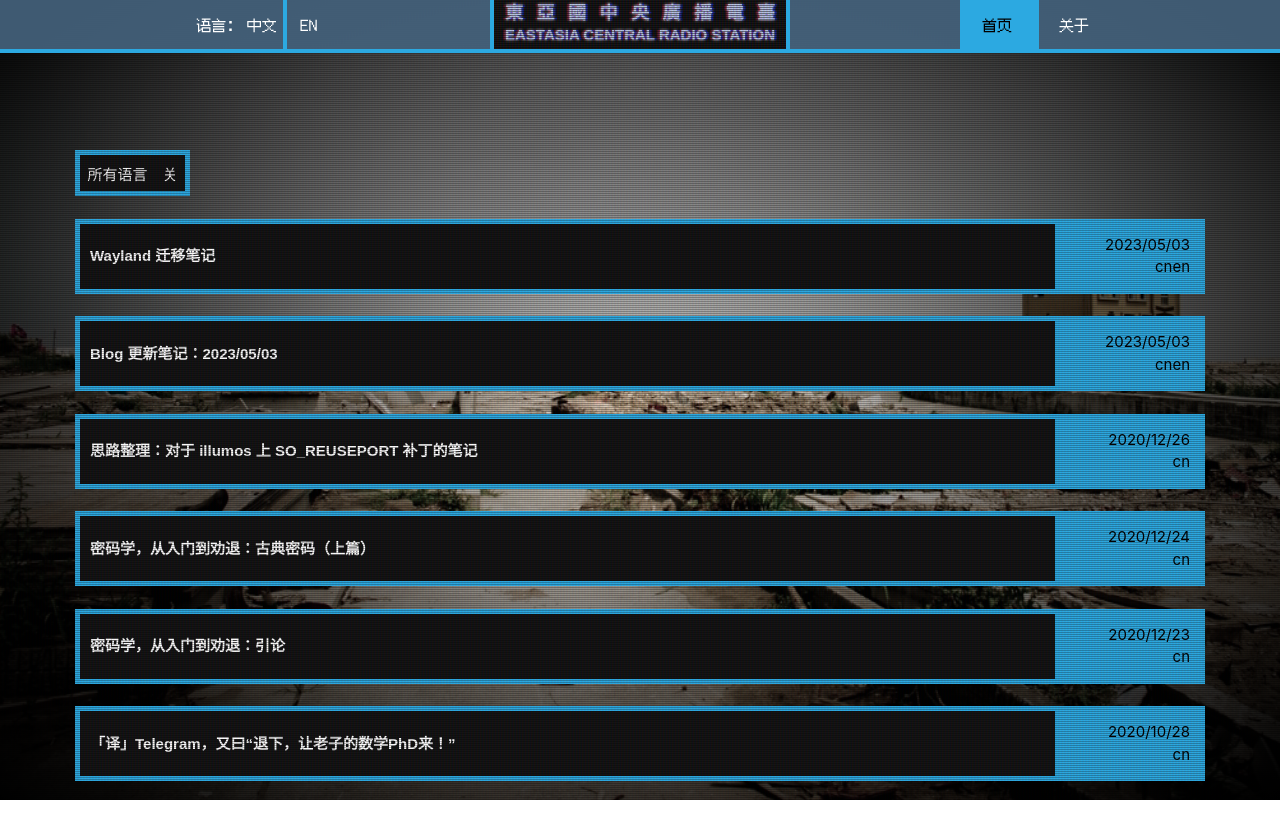
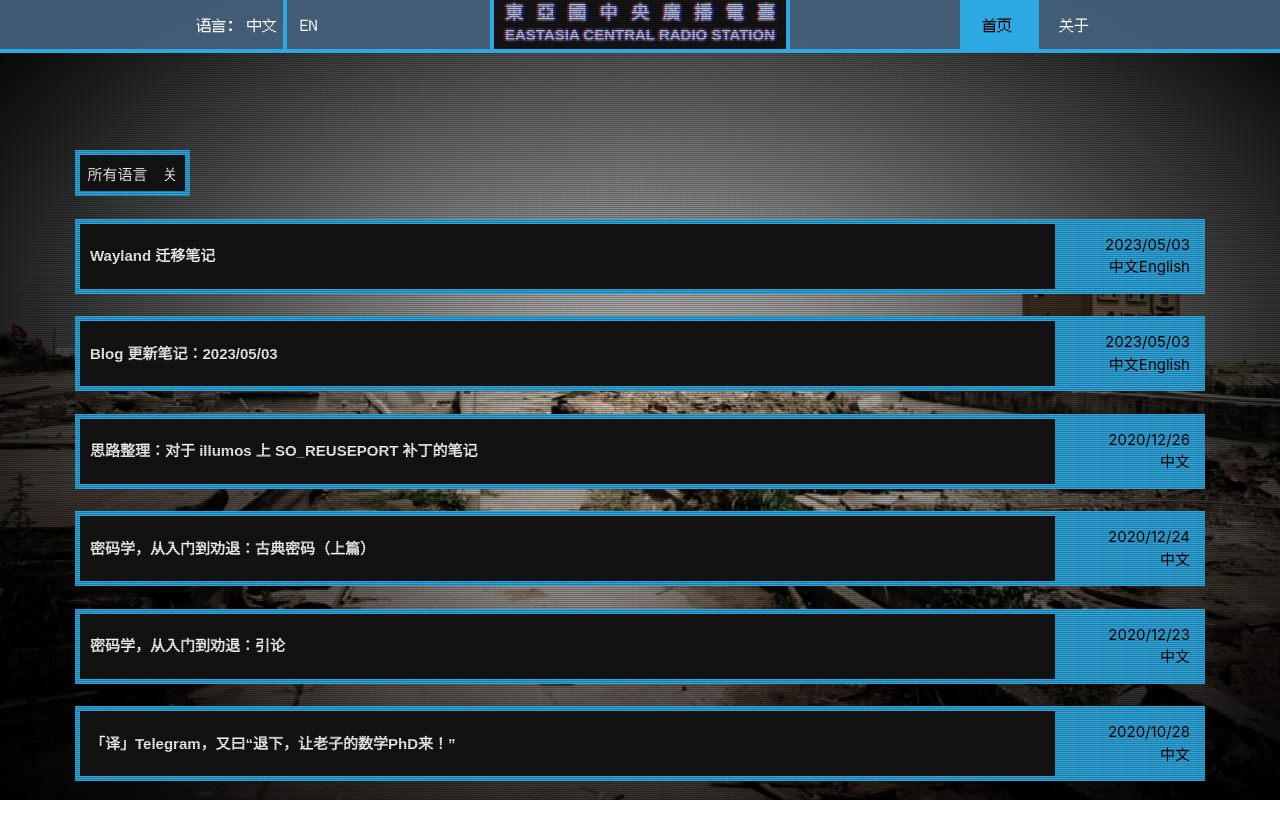
Before and after one commit to YoukouTenhouin/blog-next, a Next.js app: page / in a window 1280 px wide. Shown: the top 838 px of the page. Built offline with nearby package versions, Linux system fonts and the light colour scheme; a web font is replaced by a local one.

Commit message:
Fix language buttons

```diff
--- a/pages/index.tsx
+++ b/pages/index.tsx
@@ -69,7 +69,7 @@ const PostListEntry: FC<PostListEntryProps> = ({
             </div>
             <div className={styles.postlist_entry_info_langs}>
               {lang_avaliable.map((l) => (
-                <Link key={l} href={`/posts/${l}/${id}`}>{l}</Link>
+                <Link key={l} href={`/posts/${l}/${id}`}>{l == "en" ? "English" : "中文"} </Link>
               ))}
             </div>
           </div>
--- a/pages/posts/[lang]/[id].tsx
+++ b/pages/posts/[lang]/[id].tsx
@@ -85,7 +85,7 @@ export default function Post({
                   </span>
                   {other_languages.map((l) => (
                     <div className={styles.post_lang_button} key={l}>
-                      <Link href={`/posts/${l}/${id}`}>{lang}</Link>
+                      <Link href={`/posts/${l}/${id}`}>{l == "en" ? "English" : "中文"}</Link>
                     </div>
                   ))}
                 </>
```
Also changed, not shown: posts/migration-to-wayland.cn.md (renamed from posts/coming-to-wayland.cn.md), posts/migration-to-wayland.en.md (renamed from posts/coming-to-wayland.en.md).
